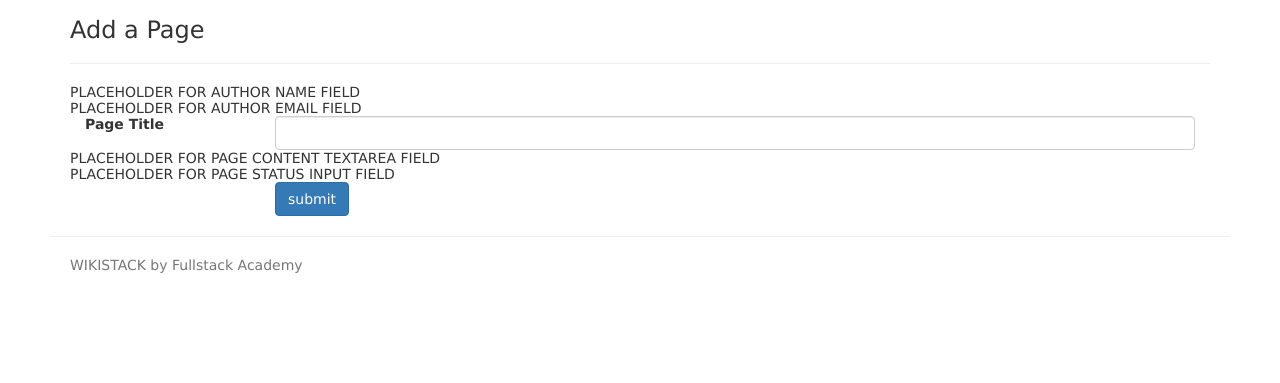
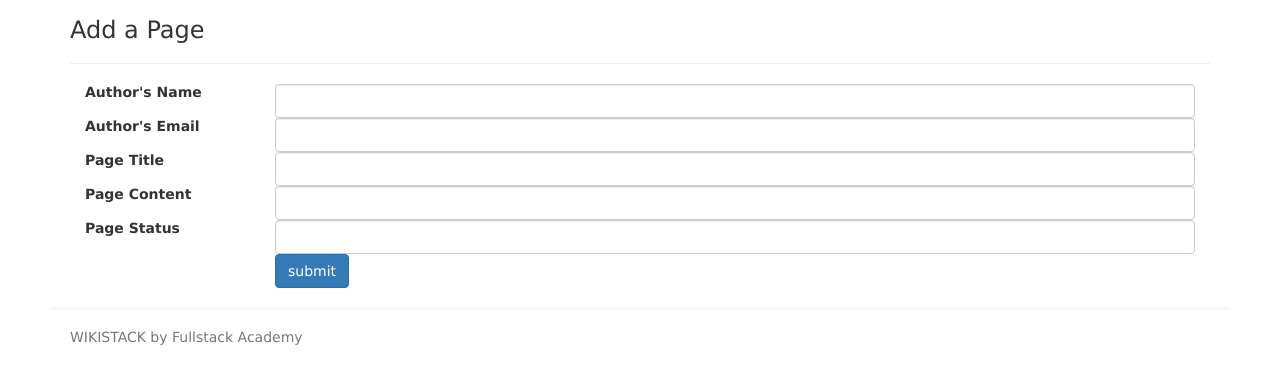
Before and after one commit to antancia/wikistack, a website: page views/addpage.html in a window 1280 px wide. Shown: the part 53-436 px from the top of the page. Drawn offline with nearby package versions, Linux system fonts and the light colour scheme; files that its build step writes are made by us from their sources.

Commit message:
wor in progress

```diff
--- a/app.js
+++ b/app.js
@@ -5,6 +5,7 @@ var bodyParser = require('body-parser');
 var nunjucks = require('nunjucks');
 var path = require('path');
 var models = require('./models')
+var wikiRouter = require('./routes/wiki');
 
 var env = nunjucks.configure('views', {noCache: true});
 app.set('view engine', 'html');
@@ -14,7 +15,9 @@ app.use(morgan('dev'));
 
 app.use(express.static(path.join('/public')));
 
-app.use('/', function (req, res, next) {
+app.use('/wiki', wikiRouter);
+
+app.get('/', function(req, res, next){
 	res.render('index');
 })
 
--- a/views/addpage.html
+++ b/views/addpage.html
@@ -5,9 +5,19 @@
   <hr>
   <form method="POST" action="/wiki/">
 
-    <div>PLACEHOLDER FOR AUTHOR NAME FIELD</div>
+    <div class="form-group">
+      <label for="name" class="col-sm-2 control-label">Author's Name</label>
+      <div class="col-sm-10">
+        <input name="name" type="text" class="form-control"/>
+      </div>
+    </div>
 
-    <div>PLACEHOLDER FOR AUTHOR EMAIL FIELD</div>
+    <div class="form-group">
+      <label for="email" class="col-sm-2 control-label">Author's Email</label>
+      <div class="col-sm-10">
+        <input name="email" type="text" class="form-control"/>
+      </div>
+    </div>
 
     <div class="form-group">
       <label for="title" class="col-sm-2 control-label">Page Title</label>
@@ -16,9 +26,19 @@
       </div>
     </div>
 
-    <div>PLACEHOLDER FOR PAGE CONTENT TEXTAREA FIELD</div>
+    <div class="form-group">
+      <label for="content" class="col-sm-2 control-label">Page Content</label>
+      <div class="col-sm-10">
+        <input name="content" type="text" class="form-control"/>
+      </div>
+    </div>
 
-    <div>PLACEHOLDER FOR PAGE STATUS INPUT FIELD</div>
+    <div class="form-group">
+      <label for="status_field" class="col-sm-2 control-label">Page Status</label>
+      <div class="col-sm-10">
+        <input name="status" type="text" class="form-control"/>
+      </div>
+    </div>
 
     <div class="col-sm-offset-2 col-sm-10">
       <button type="submit" class="btn btn-primary">submit</button>
```
Also changed, not shown: models/index.js (+7 -0 lines), routes/wiki.js (added, +34 -0 lines).
